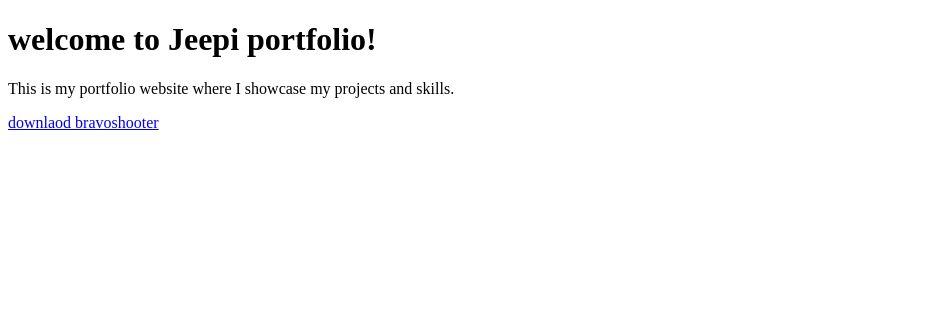
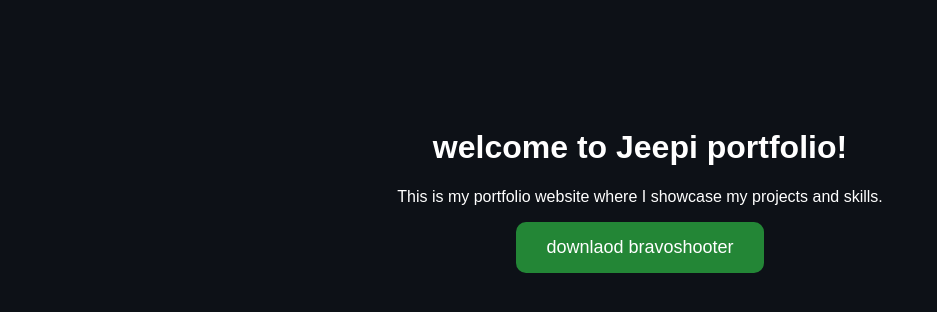
Before and after one commit to jeepixd/bravoShooters, a plain HTML site: page index.html in a window 1280 px wide. Shown: the whole page, without its empty margins (0-937 px from the left). Drawn offline with Linux system fonts and the light colour scheme.

Commit message:
Enhance index.html with styles and download button
Added CSS styles for improved layout and design.

```diff
--- a/index.html
+++ b/index.html
@@ -2,13 +2,34 @@
 <html>
     <head>
          <title>Jeepi Portfolio</title>
-    </head>
+          <style>
+    body {
+      font-family: Arial, sans-serif;
+      background: #0d1117;
+      color: #fff;
+      text-align: center;
+      padding-top: 100px;
+    }
+    a.download-btn {
+      display: inline-block;
+      background: #238636;
+      color: white;
+      padding: 15px 30px;
+      border-radius: 10px;
+      text-decoration: none;
+      font-size: 18px;
+      transition: background 0.3s;
+    }
+    a.download-btn:hover {
+      background: #2ea043;
+    }
+  </style>
     <body>
         <h1>welcome to Jeepi portfolio!
         </h1>
         <p>This is my portfolio website where I showcase my projects and skills.</p>
         <body>
-            <a href="BravoShooter.apk" download="bravoshooter.apk">downlaod bravoshooter</a>
+            <a class="download-btn" href="https://github.com/jeepixd/bravoShooters/releases/download/beta/BravoShooter.apk" download="bravoshooter.apk">downlaod bravoshooter</a>
         </body>
     </body>
 </html>
```
